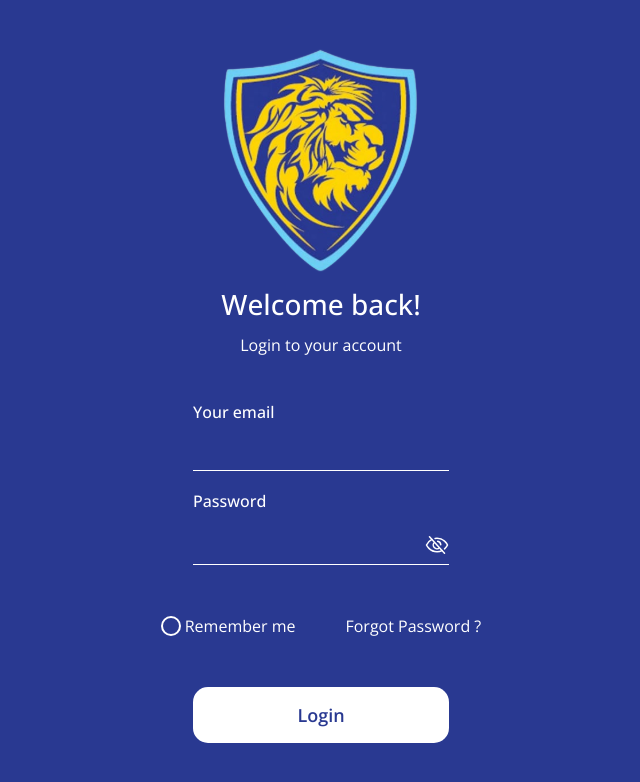
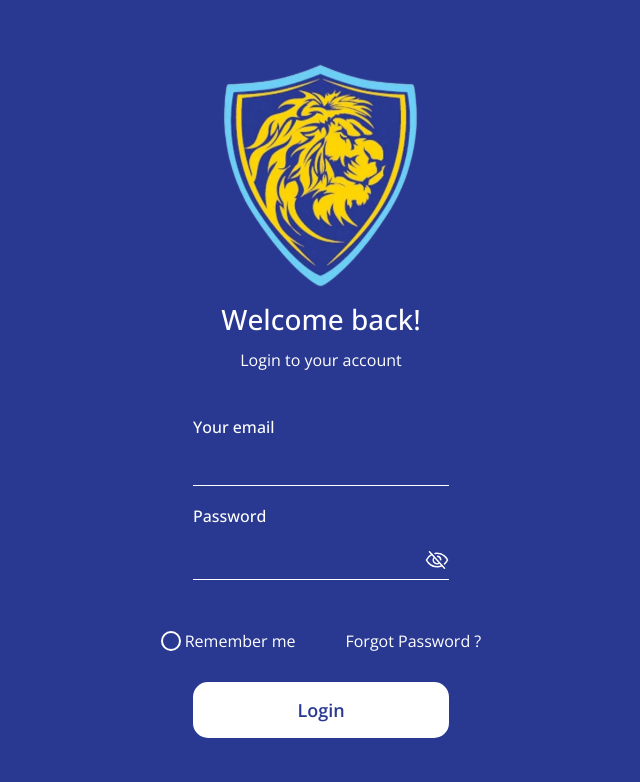
Before and after one commit to nexbe/saint7, a Next.js app: page / in a window 1280 px wide. Shown: the top 782 px of the page, without its empty margins (319-959 px from the left). Built offline with nearby package versions, Linux system fonts and the light colour scheme.

Commit message:
fix-login-ui

```diff
--- a/components/auth/Login.js
+++ b/components/auth/Login.js
@@ -88,16 +88,31 @@ const styles = {
     flex-direction: column;
     justify-content: center;
     align-items: center;
-    padding-top: 30px;
     height: 100vh;
     width: fit-content;
     background: var(--primary);
 
+    @media (max-height: 667px) {
+      height: 205vh;
+      width:fit-content;
+    }
+    @media (max-height: 844px) {
+      height: 110vh;
+      width:fit-content;
+    }
+    @media (max-height: 851px) {
+      height: 110vh;
+      width:fit-content;
+    }
+    @media (min-width: 412px) and (max-height: 915px) {
+      height: 103.5vh;
+      width:fit-content;
+    }
     @media (min-width: 440px) {
       width: 100%;
       height: 100vh;
-      padding-top: 0px;
     }
+
   `,
   header: css`
     color: var(--white);
@@ -112,8 +127,7 @@ const styles = {
     color: var(--primary);
     width: 80%;
     padding: 9px;
-    margin-top: 20px;
-    margin-bottom: 30px;
+    margin-bottom: 20px;
     border-radius: 15px;
     font-weight: 700;
     border: 1px solid transparent;
```
